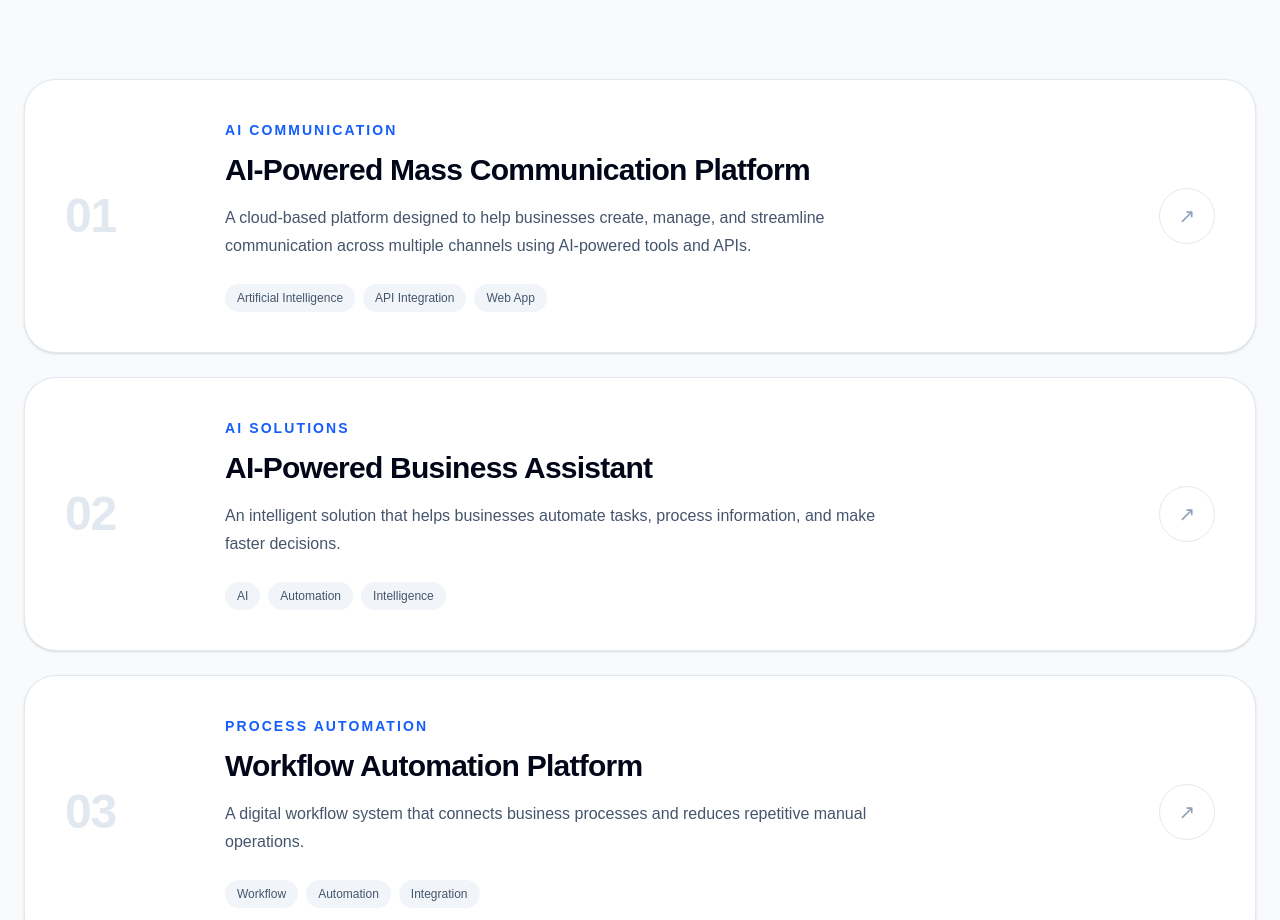
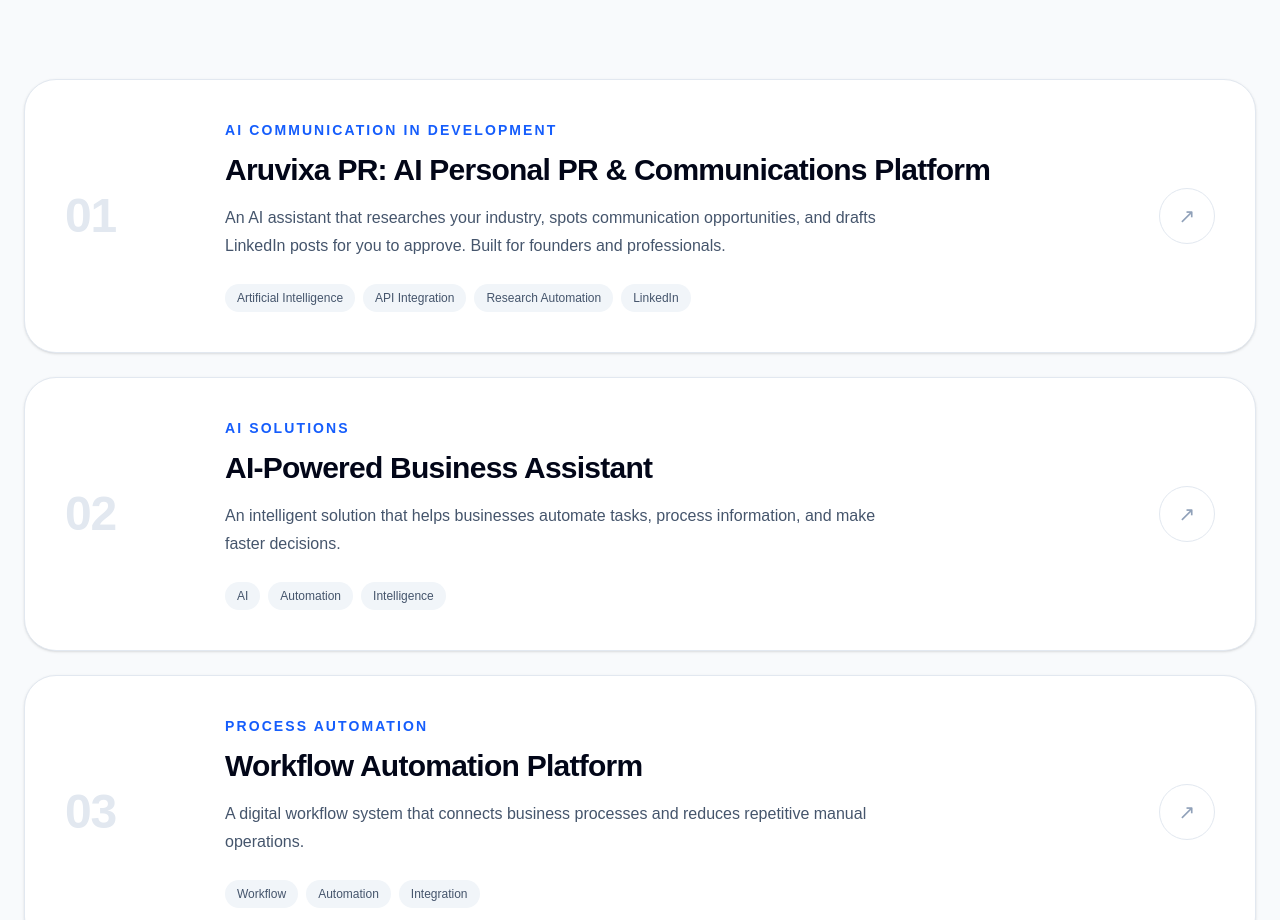
Before and after one commit to Kidad18/aruvixa, a React (Vite) app: page / in a window 1280 px wide. Shown: the part 2449-3369 px from the top of the page. Built offline with nearby package versions, Linux system fonts and the light colour scheme; no server answers.

Commit message:
newAdd AI mass communication project

```diff
--- a/src/components/Projects.jsx
+++ b/src/components/Projects.jsx
@@ -3,11 +3,11 @@
 const projects = [
   {
     number: "01",
-    category: "AI COMMUNICATION",
-    title: "AI-Powered Mass Communication Platform",
+    category: "AI COMMUNICATION  In development",
+    title: "Aruvixa PR: AI Personal PR & Communications Platform",
     description:
-      "A cloud-based platform designed to help businesses create, manage, and streamline communication across multiple channels using AI-powered tools and APIs.",
-    tags: ["Artificial Intelligence", "API Integration", "Web App"],
+      "An AI assistant that researches your industry, spots communication opportunities, and drafts LinkedIn posts for you to approve. Built for founders and professionals.",
+    tags: ["Artificial Intelligence", "API Integration", "Research Automation", "LinkedIn"],
   },
   {
     number: "02",
```
